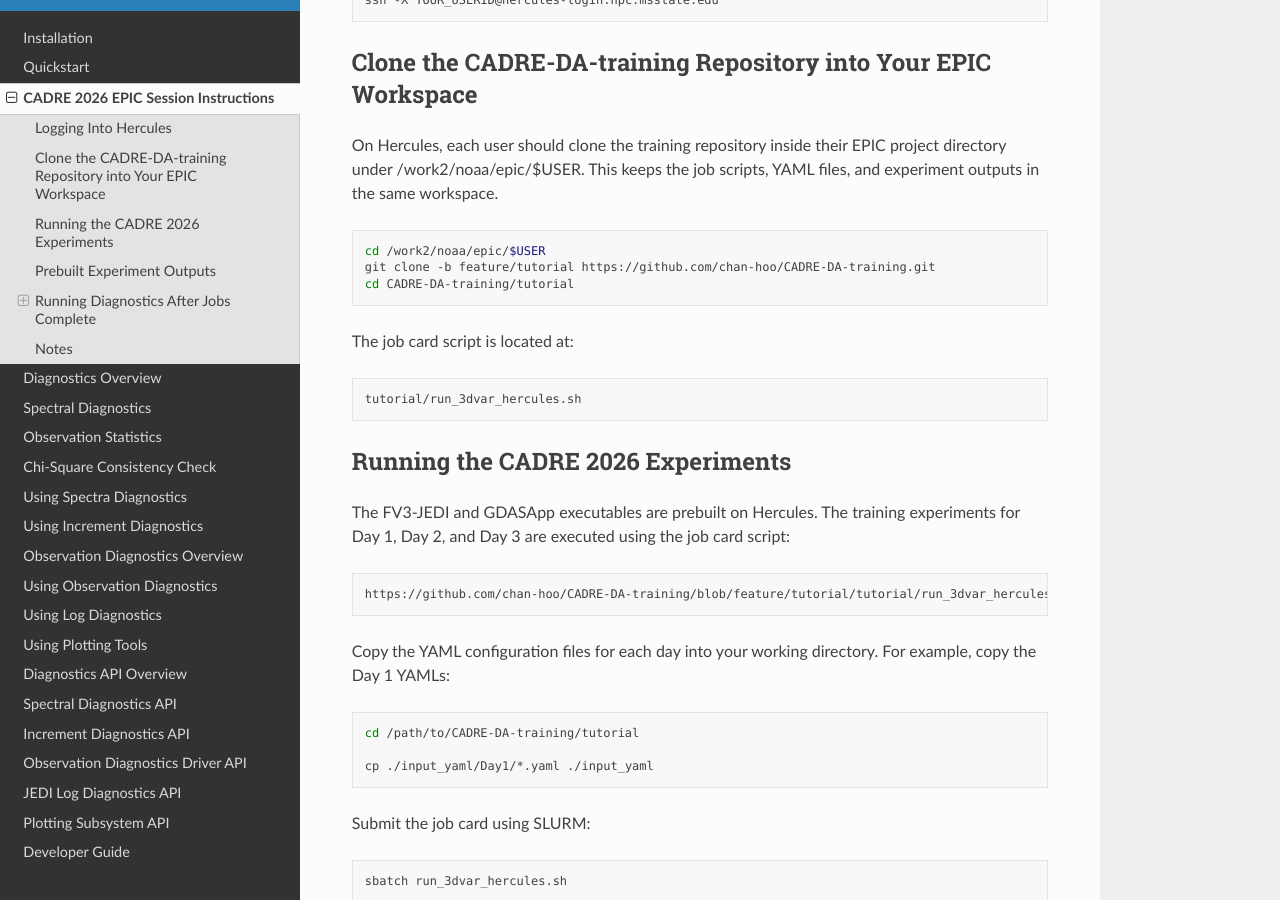
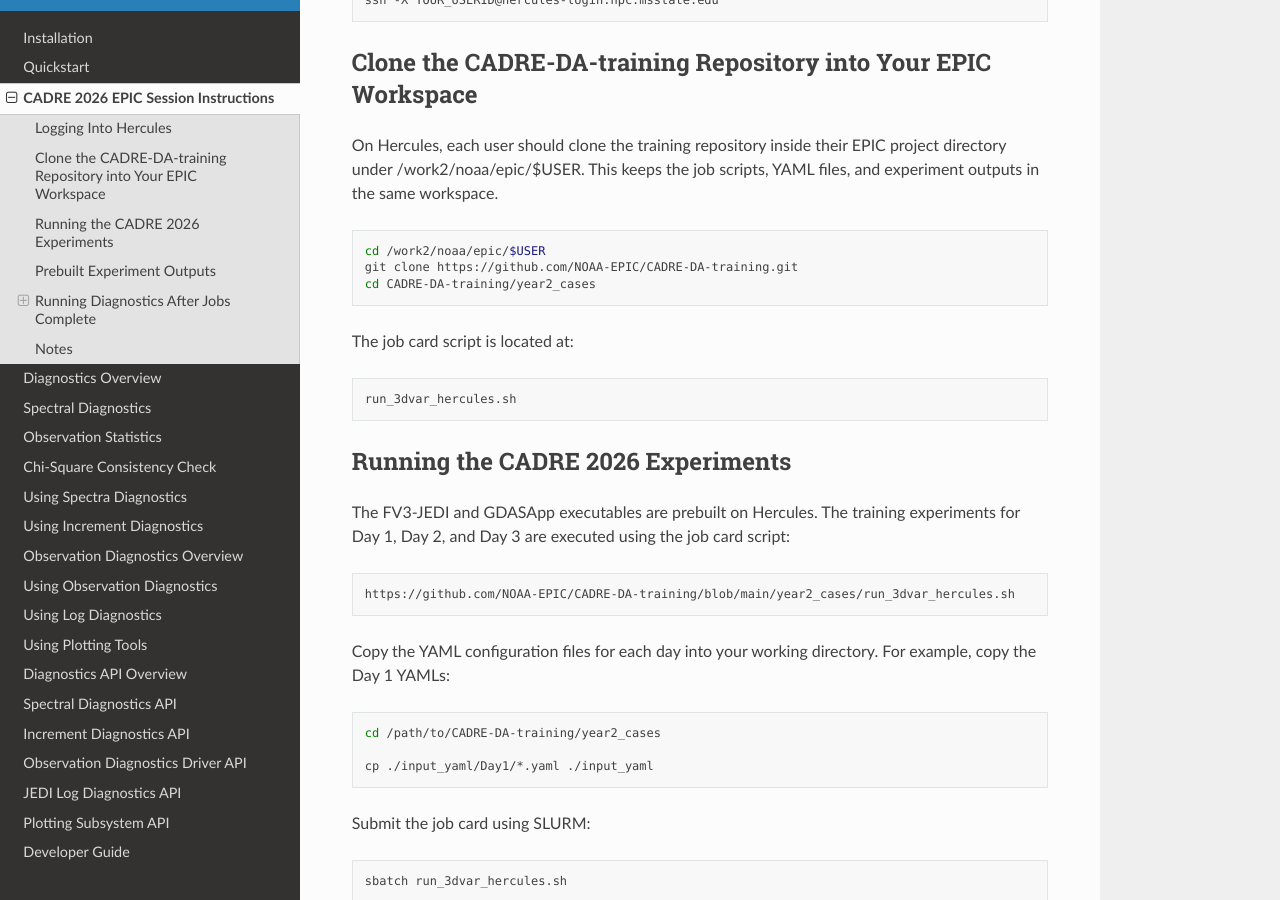
Before and after one commit to jkbk2004/ufs_da_diagnostics, a Sphinx documentation site: the page built from docs/cadre2026_epic.rst, in a window 1280 px wide and 900 px high, scrolled down 381 px. Built offline with Sphinx 7.4.7 and the Read the Docs theme 3.1.0, drawn with Linux system fonts in a browser that asks for light colours.

Commit message:
Update cadre2026_epic.rst

```diff
--- a/docs/cadre2026_epic.rst
+++ b/docs/cadre2026_epic.rst
@@ -24,14 +24,14 @@
 .. code-block:: bash
 
     cd /work2/noaa/epic/$USER
-    git clone -b feature/tutorial https://github.com/chan-hoo/CADRE-DA-training.git
-    cd CADRE-DA-training/tutorial
+    git clone https://github.com/NOAA-EPIC/CADRE-DA-training.git
+    cd CADRE-DA-training/year2_cases
 
 The job card script is located at:
 
 .. code-block:: text
 
-    tutorial/run_3dvar_hercules.sh
+    run_3dvar_hercules.sh
 
 Running the CADRE 2026 Experiments
 ----------------------------------
@@ -42,14 +42,14 @@
 
 .. code-block:: text
 
-    https://github.com/chan-hoo/CADRE-DA-training/blob/feature/tutorial/tutorial/run_3dvar_hercules.sh
+    https://github.com/NOAA-EPIC/CADRE-DA-training/blob/main/year2_cases/run_3dvar_hercules.sh
 
 Copy the YAML configuration files for each day into your working
 directory. For example, copy the Day 1 YAMLs:
 
 .. code-block:: bash
 
-    cd /path/to/CADRE-DA-training/tutorial
+    cd /path/to/CADRE-DA-training/year2_cases
 
     cp ./input_yaml/Day1/*.yaml ./input_yaml
 
```
